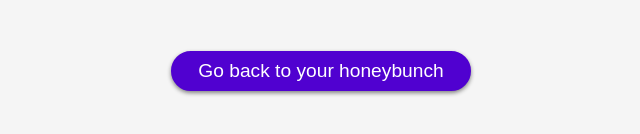
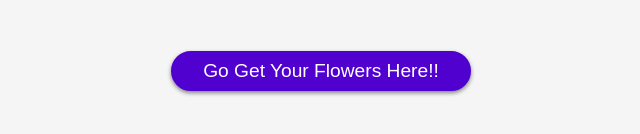
Before and after one commit to realKDGO/For-My-Honeybunch, a plain HTML site: page index.html in a window 1280 px wide. Both pictures are taken after a click on the button "Yes". Shown: the part 482-616 px from the top of the page, 319-959 px from the left. Drawn offline with Linux system fonts and the light colour scheme.

Commit message:
Update index.html

```diff
--- a/index.html
+++ b/index.html
@@ -13,7 +13,7 @@
         <div class="btn-group">
             <button class="yes-btn">Yes</button>
             <button class="no-btn">No</button>
-            <button id="back-btn" style="display:none;">Go back to your honeybunch</button>
+            <button id="back-btn" style="display:none;">Go Get Your Flowers Here!!</button>
         </div>
     </div>
     <script src="script.js"></script>
```
